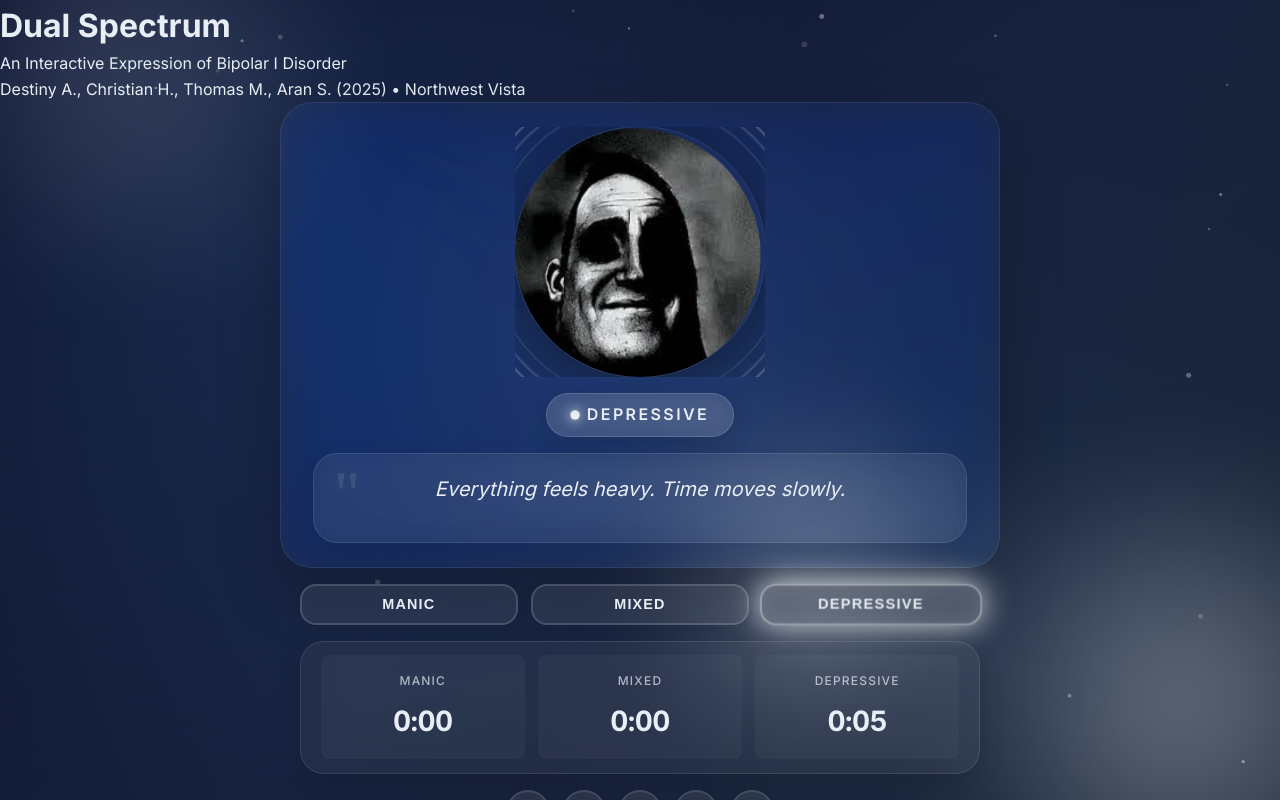
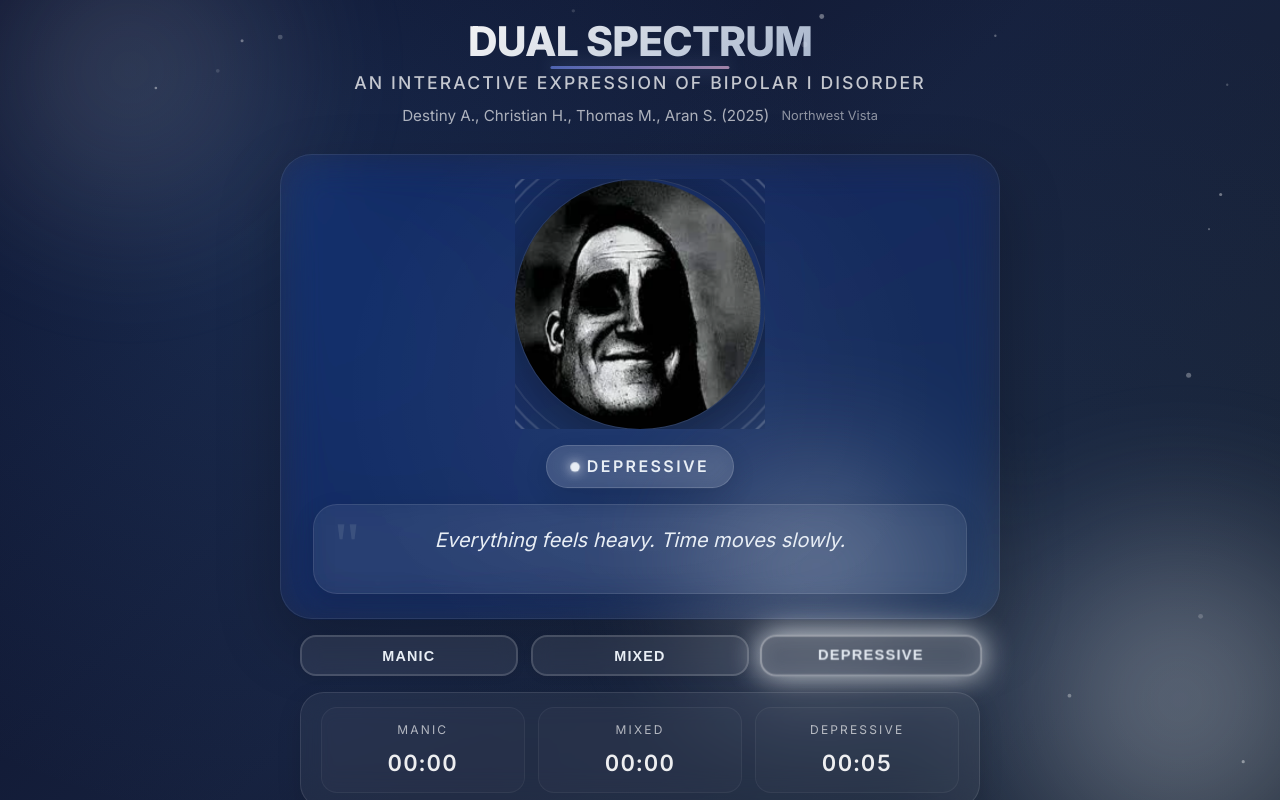
Before and after one commit to a-r-a-n/dual-spectrum, a website: page index.html in a window 1280 px wide. Drawn offline with nearby package versions, Linux system fonts and the light colour scheme.

Commit message:
Polish header, tighten layout widths, improve stats styling, tweak time format

```diff
--- a/index.html
+++ b/index.html
@@ -53,7 +53,10 @@
             <header>
                 <h1 class="artwork-title">Dual Spectrum</h1>
                 <p class="artwork-subtitle">An Interactive Expression of Bipolar I Disorder</p>
-                <p class="artwork-meta">Destiny A., Christian H., Thomas M., Aran S. (2025) • Northwest Vista</p>
+                <p class="artwork-meta">
+                    Destiny A., Christian H., Thomas M., Aran S. (2025)
+                    <span>Northwest Vista</span>
+                </p>
             </header>
 
             <!-- Main Content -->
--- a/script.js
+++ b/script.js
@@ -806,7 +806,7 @@ function updateStatsDisplay() {
 function formatTime(seconds) {
     const mins = Math.floor(seconds / 60);
     const secs = Math.floor(seconds % 60);
-    return `${mins}:${secs.toString().padStart(2, '0')}`;
+    return `${String(mins).padStart(2, '0')}:${String(secs).padStart(2, '0')}`;
 }
 
 // Update stats every second
--- a/styles.css
+++ b/styles.css
@@ -723,33 +723,34 @@ main {
 }
 
 .stat-item {
-    text-align: center;
-    padding: var(--space-sm);
-    border-radius: var(--radius-sm);
-    background: rgba(255, 255, 255, 0.03);
-    transition: all var(--transition-base);
+    display: flex;
+    flex-direction: column;
+    align-items: center;
+    gap: 0.35rem;
+    padding: 0.75rem 0.5rem;
+    background: rgba(255, 255, 255, 0.02);
+    border-radius: var(--radius-md);
+    border: 1px solid rgba(255, 255, 255, 0.05);
+    transition: transform 0.25s ease, border-color 0.25s ease;
 }
 
 .stat-item:hover {
-    background: rgba(255, 255, 255, 0.08);
-    transform: translateY(-2px);
+    transform: translateY(-4px);
+    border-color: rgba(255, 255, 255, 0.15);
 }
 
 .stat-label {
-    display: block;
     font-size: 0.75rem;
-    font-weight: 500;
+    letter-spacing: 0.18em;
     text-transform: uppercase;
-    letter-spacing: 0.1em;
-    opacity: 0.7;
-    margin-bottom: var(--space-xs);
+    color: rgba(255, 255, 255, 0.65);
 }
 
 .stat-value {
-    display: block;
-    font-size: 1.75rem;
-    font-weight: 700;
-    letter-spacing: -0.02em;
+    font-size: 1.4rem;
+    font-weight: 600;
+    letter-spacing: 0.06em;
+    color: rgba(255, 255, 255, 0.92);
     font-variant-numeric: tabular-nums;
 }
 
@@ -1164,3 +1165,80 @@ footer {
 .hidden {
     display: none !important;
 }
+
+/* ========================================
+   HEADER
+   ======================================== */
+header {
+    width: 100%;
+    display: grid;
+    place-items: center;
+    gap: 0.35rem;
+    padding: 1rem 0 1.25rem;
+    text-align: center;
+    animation: fadeInDown 800ms var(--transition-slow) backwards;
+    flex-shrink: 0;
+}
+
+.artwork-title {
+    font-size: clamp(1.9rem, 3.2vw, 2.6rem);
+    font-weight: 800;
+    letter-spacing: -0.02em;
+    line-height: 1.05;
+    text-transform: uppercase;
+    text-align: center;
+    background: linear-gradient(135deg, rgba(255,255,255,0.95) 0%, rgba(220,235,255,0.75) 100%);
+    -webkit-background-clip: text;
+    background-clip: text;
+    color: transparent;
+    position: relative;
+}
+
+.artwork-title::after {
+    content: '';
+    position: absolute;
+    left: 50%;
+    bottom: -0.35rem;
+    width: clamp(120px, 14vw, 200px);
+    height: 3px;
+    border-radius: 999px;
+    transform: translateX(-50%);
+    background: linear-gradient(90deg, rgba(118,146,255,0.6) 0%, rgba(255,200,240,0.6) 100%);
+    box-shadow: 0 0 18px rgba(160,190,255,0.45);
+}
+
+.artwork-subtitle {
+    font-size: clamp(0.9rem, 2.4vw, 1.1rem);
+    font-weight: 500;
+    letter-spacing: 0.12em;
+    text-transform: uppercase;
+    color: rgba(255,255,255,0.75);
+    text-align: center;
+}
+
+.artwork-meta {
+    font-size: clamp(0.8rem, 2vw, 0.95rem);
+    font-weight: 400;
+    color: rgba(255,255,255,0.65);
+    display: flex;
+    flex-direction: column;
+    align-items: center;
+    gap: 0.35rem;
+}
+
+.artwork-meta span {
+    font-size: 0.8rem;
+    opacity: 0.8;
+}
+
+@media (min-width: 769px) {
+    header {
+        padding: 1.25rem 0 1.6rem;
+        gap: 0.4rem;
+    }
+
+    .artwork-meta {
+        flex-direction: row;
+        gap: 0.75rem;
+    }
+}
```
